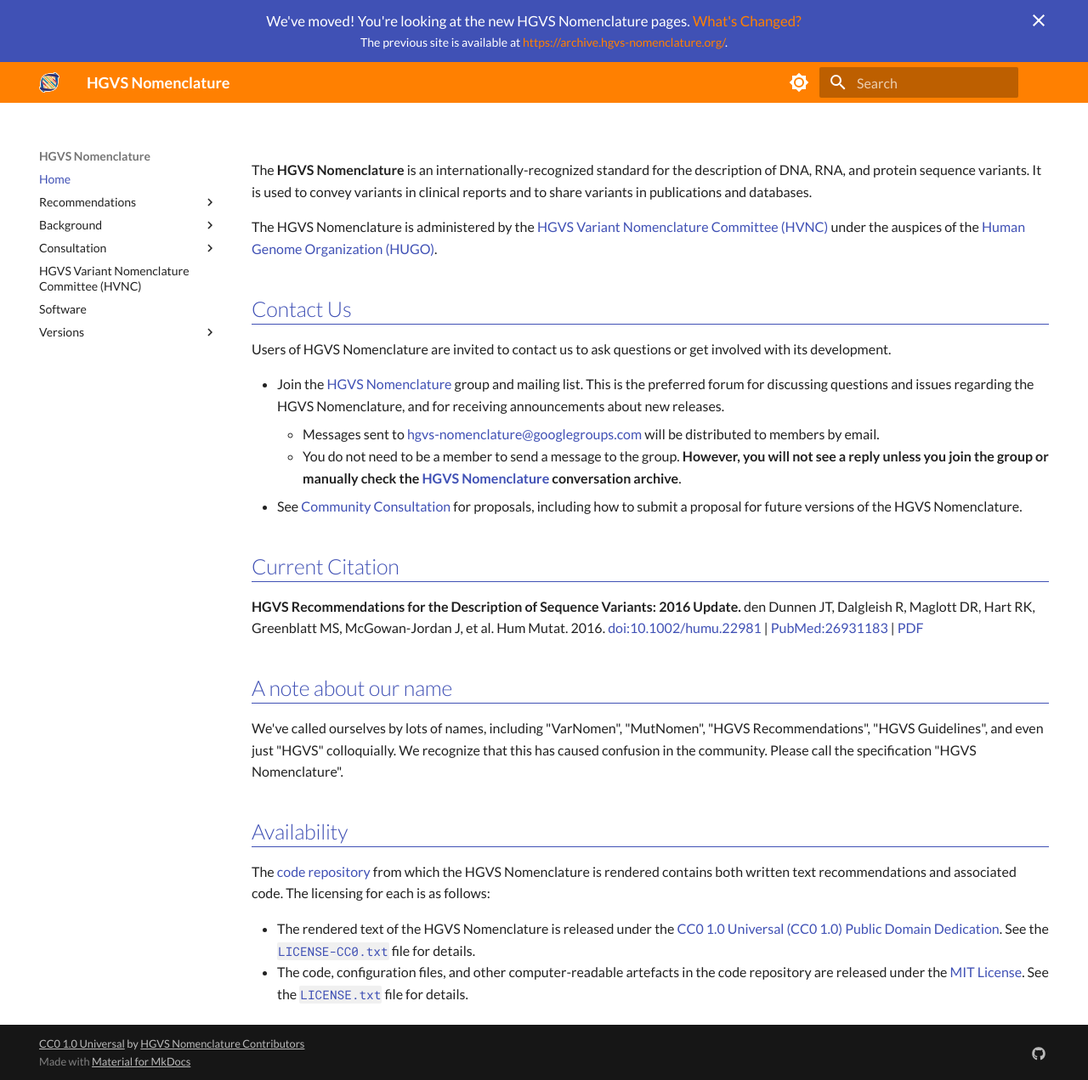
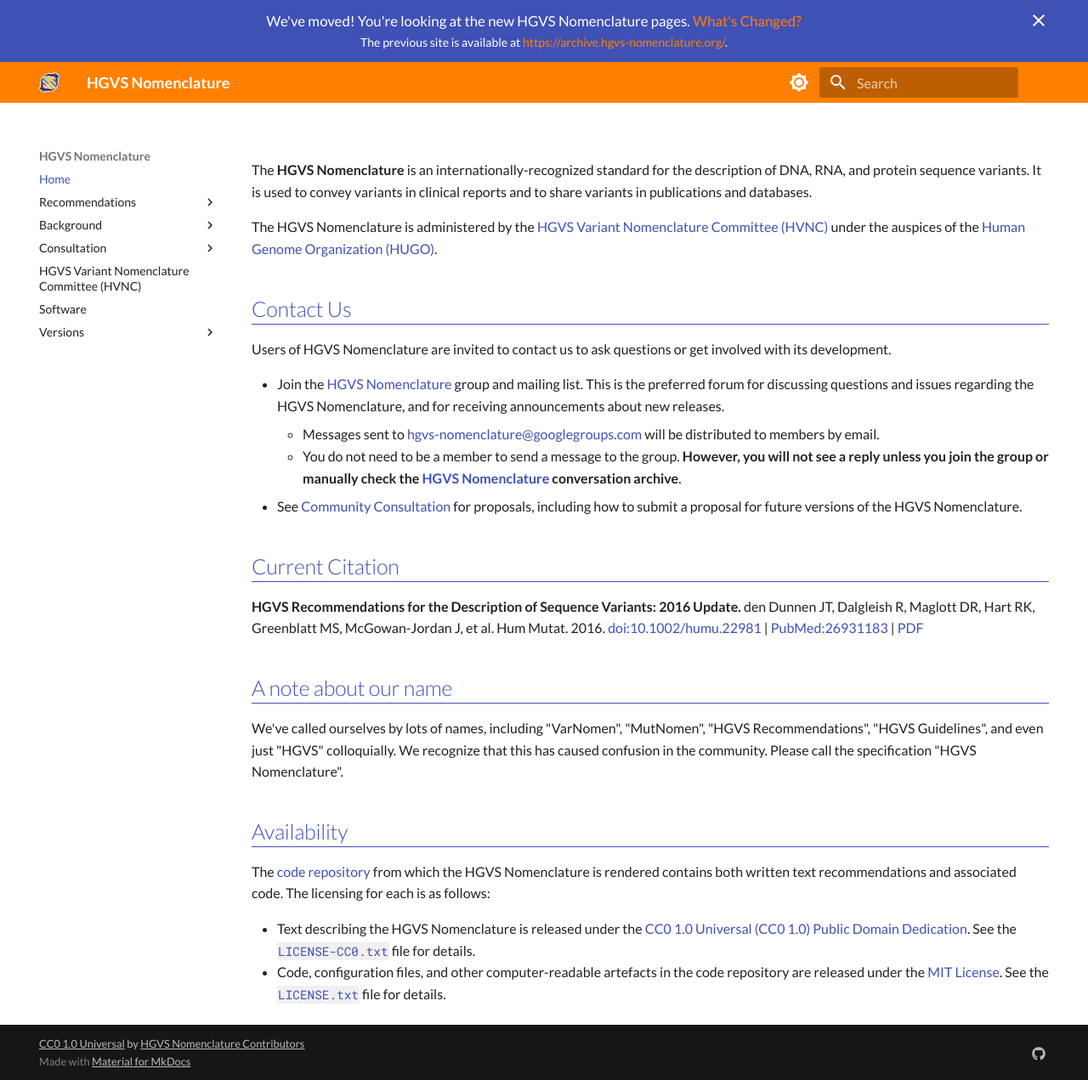
Before and after one commit to HGVSnomenclature/hgvs-nomenclature, an MkDocs documentation site: the page built from docs/index.md, in a window 1280 px wide and 1271 px high. Shown: the whole window at 85% size. Built offline with MkDocs 1.6.1 and Material for MkDocs 9.7.7, drawn with Linux system fonts in a browser that asks for light colours.

Commit message:
fixed Availability and synchronized between README and index

```diff
--- a/docs/index.md
+++ b/docs/index.md
@@ -43,7 +43,7 @@
 
 ## Availability
 
-The [code repository](https://github.com/HGVSnomenclature/hgvs-nomenclature/pull/175) from which the HGVS Nomenclature is rendered contains both written text recommendations and associated code. The licensing for each is as follows:
+The [code repository](https://github.com/HGVSnomenclature/hgvs-nomenclature/) from which the HGVS Nomenclature is rendered contains both written text recommendations and associated code. The licensing for each is as follows:
 
-* The rendered text of the HGVS Nomenclature is released under the [CC0 1.0 Universal (CC0 1.0) Public Domain Dedication](https://creativecommons.org/publicdomain/zero/1.0/). See the [`LICENSE-CC0.txt`](LICENSE-CC0.txt) file for details.
-* The code, configuration files, and other computer-readable artefacts in the code repository are released under the [MIT License](https://opensource.org/licenses/MIT). See the [`LICENSE.txt`](LICENSE.txt) file for details.
+* Text describing the HGVS Nomenclature is released under the [CC0 1.0 Universal (CC0 1.0) Public Domain Dedication](https://creativecommons.org/publicdomain/zero/1.0/). See the [`LICENSE-CC0.txt`](LICENSE-CC0.txt) file for details.
+* Code, configuration files, and other computer-readable artefacts in the code repository are released under the [MIT License](https://opensource.org/licenses/MIT). See the [`LICENSE.txt`](LICENSE.txt) file for details.
```
Also changed, not shown: README.md (+3 -3 lines).
